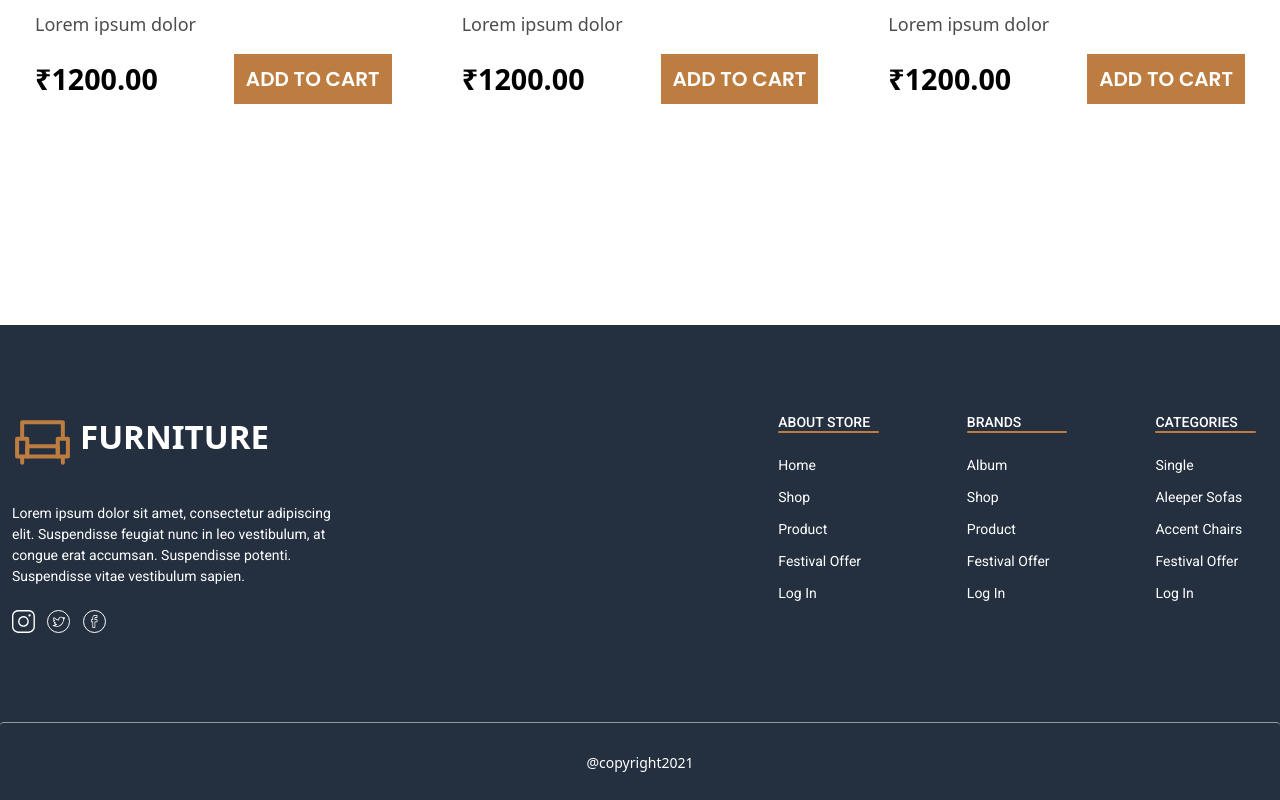
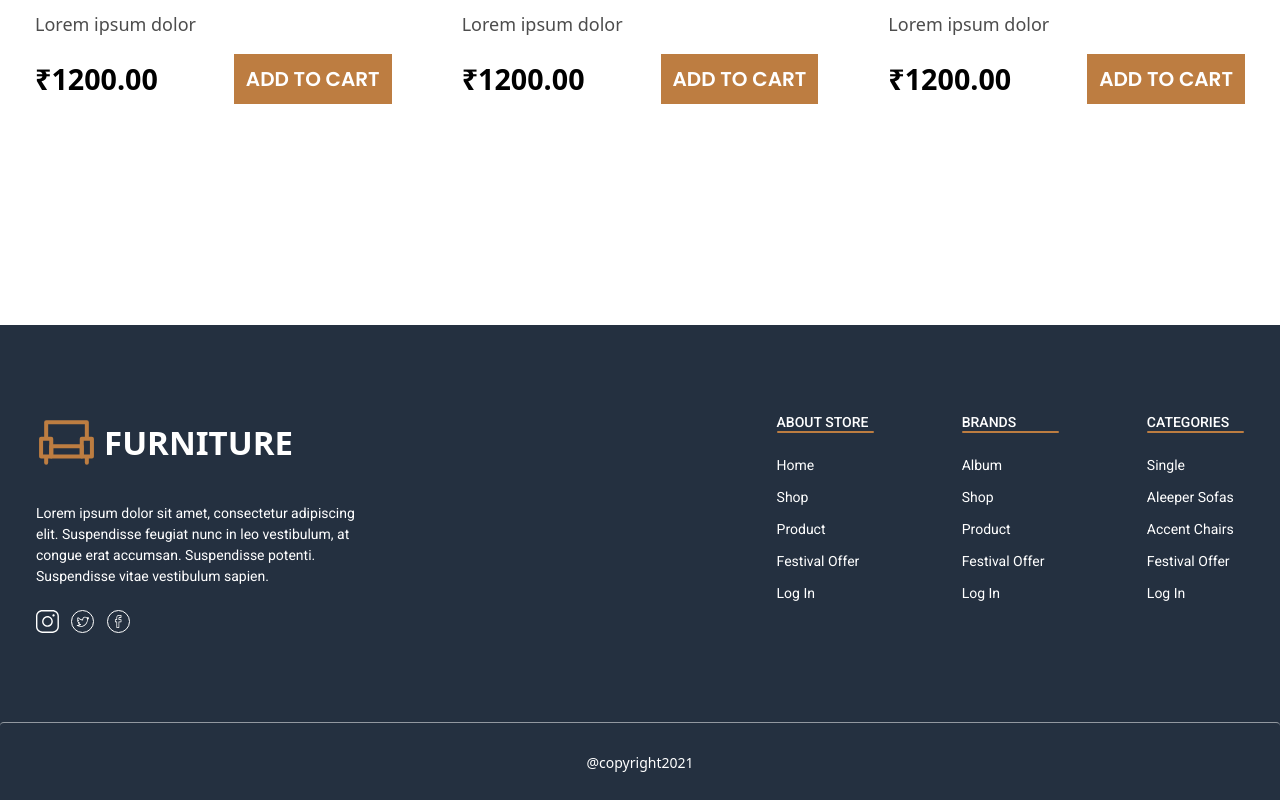
Before and after one commit to vikram-jakhar/Design, a React (Vite) app: page /about in a window 1280 px wide. Shown: the part 1957-2757 px from the top of the page. Built offline with nearby package versions, Linux system fonts and the light colour scheme.

Commit message:
add search bar

```diff
--- a/package.json
+++ b/package.json
@@ -14,6 +14,7 @@
     "react-dom": "^18.2.0",
     "react-router-dom": "^6.21.2",
     "react-slick": "^0.29.0",
+    "react-transition-group": "^4.4.5",
     "slick-carousel": "^1.8.1",
     "swiper": "^11.0.5"
   },
--- a/src/App.css
+++ b/src/App.css
@@ -34,6 +34,23 @@
 }
 .swiper-wrapper{
     align-items: center;
+}
+.search-enter {
+  opacity: 0.01;
+}
+
+.search-enter-active {
+  opacity: 1;
+  transition: opacity 300ms ease-in;
+}
+
+.search-exit {
+  opacity: 1;
+}
+
+.search-exit-active {
+  opacity: 0.01;
+  transition: opacity 300ms ease-in;
 }
 
 @media (max-width:1023px) {
--- a/src/App.jsx
+++ b/src/App.jsx
@@ -7,6 +7,7 @@ import About from "./Pages/About"
 import Shop from "./Pages/Shop"
 import Contact from "./Pages/Contact"
 import Loder from "./components/Loder"
+import BackToTop from "./components/BackToTop"
 
 
 function App() {
@@ -22,6 +23,7 @@ function App() {
         <Route path="/shop" element={<Shop />} />
         <Route path="/contact" element={<Contact />} />
       </Routes>
+      <BackToTop/>
       <Footer />
     </div>
   )
--- a/src/Pages/Homepages.jsx
+++ b/src/Pages/Homepages.jsx
@@ -21,8 +21,6 @@ const Homepages = () => {
     <LatestDeal/>
     <FestivalOffer/>
     <Testimonial/>
-    <BackToTop/>
-
     </div>
   )
 }
--- a/src/components/Footer.jsx
+++ b/src/components/Footer.jsx
@@ -7,13 +7,13 @@ const Footer = () => {
         <>
             <div className='bg-[#243040]'>
                 <div className='max-w-[1341px] mx-auto px-3'>
-                    <div className='grid grid-cols-1 gap-16 md:grid-cols-2 lg:grid-cols-7 pt-[87px] '>
-                        <div className='col-spn-1 lg:col-span-4'>
-                            <div className='flex gap-[7px]'>
+                    <div className='grid gap-10 sm:gap-16 grid-cols-2 lg:grid-cols-7 pt-[87px] px-3'>
+                        <div className='col-span-2 md:col-span-1 lg:col-span-4 px-3'>
+                            <div className='flex items-center gap-[7px]'>
                                 <Logo />
-                                <h6 className='text-white text-[33.023px] font-bold'>FURNITURE</h6>
+                                <h6 className='text-white text-[12px] sm:text-[33.023px] font-bold'>FURNITURE</h6>
                             </div>
-                            <p className='pt-[30.47px] pb-[23px] text-white text-[14px] font-roboto font-normal max-w-[338px]'> Lorem ipsum dolor sit amet, consectetur adipiscing elit. Suspendisse feugiat nunc in leo vestibulum, at congue erat accumsan. Suspendisse potenti. Suspendisse vitae vestibulum sapien.</p>
+                            <p className='sm:pt-[30.47px] pb-3 sm:pb-[23px] text-white text-[14px] font-roboto font-normal max-w-[338px]'> Lorem ipsum dolor sit amet, consectetur adipiscing elit. Suspendisse feugiat nunc in leo vestibulum, at congue erat accumsan. Suspendisse potenti. Suspendisse vitae vestibulum sapien.</p>
                             <div className='flex gap-[12.49px] pb-2 '>
                                 <span className=' cursor-pointer'>
                                     <Instagram />
@@ -29,8 +29,8 @@ const Footer = () => {
                         </div>
                         <div className='col-span-1 max-w-[130px] px-3'>
                             <ul className='flex flex-col'>
-                                <li className='text-white text-[14px] font-roboto font-medium text-nowrap after:w-full after:absolute relative after:left-0 after:right-0 after:bottom-0  after:h-[2px] after:rounded-full after:bg-[#BD7D41] '>ABOUT STORE</li>
-                                <li className='pt-[19px]'><Link className='text-white text-[14px] font-roboto font-normal transition after:duration-500 after:w-0 hover:after:w-full after:absolute relative after:left-0 after:right-0 after:bottom-0  after:h-[2px] after:rounded-full after:bg-[#BD7D41]'>Home</Link></li>
+                                <li className='text-white text-[14px] mt-0 sm:mt-5 lg:mt-0 font-roboto font-medium text-nowrap after:w-full after:absolute relative after:left-0 after:right-0 after:bottom-0  after:h-[2px] after:rounded-full after:bg-[#BD7D41] '>ABOUT STORE</li>
+                                <li className=' pt-[19px]'><Link className='text-white text-[14px] font-roboto font-normal transition after:duration-500 after:w-0 hover:after:w-full after:absolute relative after:left-0 after:right-0 after:bottom-0  after:h-[2px] after:rounded-full after:bg-[#BD7D41]'>Home</Link></li>
                                 <li className='pt-2'><Link className='text-white text-[14px] font-roboto font-normal transition after:duration-500 after:w-0 hover:after:w-full after:absolute relative after:left-0 after:right-0 after:bottom-0  after:h-[2px] after:rounded-full after:bg-[#BD7D41]'>Shop</Link></li>
                                 <li className='pt-2'><Link className='text-white text-[14px] font-roboto font-normal  transition after:duration-500 after:w-0 hover:after:w-full after:absolute relative after:left-0 after:right-0 after:bottom-0  after:h-[2px] after:rounded-full after:bg-[#BD7D41]'>Product</Link></li>
                                 <li className='pt-2'><Link className='text-white text-[14px] font-roboto font-normal  transition after:duration-500 after:w-0 hover:after:w-full after:absolute relative after:left-0 after:right-0 after:bottom-0  after:h-[2px] after:rounded-full after:bg-[#BD7D41]'>Festival Offer</Link></li>
@@ -51,10 +51,10 @@ const Footer = () => {
                             <ul className='flex flex-col'>
                                 <li className='text-white text-[14px] font-roboto font-medium text-nowrap after:w-full after:absolute relative after:left-0 after:right-0 after:bottom-0  after:h-[2px] after:rounded-full after:bg-[#BD7D41] '>CATEGORIES</li>
                                 <li className='pt-[19px]'><Link className='text-white text-[14px] font-roboto font-normal transition after:duration-500 after:w-0 hover:after:w-full after:absolute relative after:left-0 after:right-0 after:bottom-0  after:h-[2px] after:rounded-full after:bg-[#BD7D41]'>Single</Link></li>
-                                <li className='pt-2'><Link className='text-white text-[14px] font-roboto font-normal transition after:duration-500 after:w-0 hover:after:w-full after:absolute relative after:left-0 after:right-0 after:bottom-0  after:h-[2px] after:rounded-full after:bg-[#BD7D41]'>Aleeper Sofas</Link></li>
-                                <li className='pt-2'><Link className='text-white text-[14px] font-roboto font-normal  transition after:duration-500 after:w-0 hover:after:w-full after:absolute relative after:left-0 after:right-0 after:bottom-0  after:h-[2px] after:rounded-full after:bg-[#BD7D41]'>Accent Chairs</Link></li>
-                                <li className='pt-2'><Link className='text-white text-[14px] font-roboto font-normal  transition after:duration-500 after:w-0 hover:after:w-full after:absolute relative after:left-0 after:right-0 after:bottom-0  after:h-[2px] after:rounded-full after:bg-[#BD7D41]'>Festival Offer</Link></li>
-                                <li className='pt-2'><Link className='text-white text-[14px] font-roboto font-normal  transition after:duration-500 after:w-0 hover:after:w-full after:absolute relative after:left-0 after:right-0 after:bottom-0  after:h-[2px] after:rounded-full after:bg-[#BD7D41]'>Log In</Link></li>
+                                <li className='pt-2'><Link className='text-white text-[14px] font-roboto font-normal transition after:duration-500 after:w-0 hover:after:w-full after:absolute relative after:left-0 after:right-0 after:bottom-0  after:h-[2px] after:rounded-full after:bg-[#BD7D41] text-nowrap'>Aleeper Sofas</Link></li>
+                                <li className='pt-2'><Link className='text-white text-[14px] font-roboto font-normal  transition after:duration-500 after:w-0 hover:after:w-full after:absolute relative after:left-0 after:right-0 after:bottom-0  after:h-[2px] after:rounded-full after:bg-[#BD7D41] text-nowrap'>Accent Chairs</Link></li>
+                                <li className='pt-2'><Link className='text-white text-[14px] font-roboto font-normal  transition after:duration-500 after:w-0 hover:after:w-full after:absolute relative after:left-0 after:right-0 after:bottom-0  after:h-[2px] after:rounded-full after:bg-[#BD7D41] text-nowrap'>Festival Offer</Link></li>
+                                <li className='pt-2'><Link className='text-white text-[14px] font-roboto font-normal  transition after:duration-500 after:w-0 hover:after:w-full after:absolute relative after:left-0 after:right-0 after:bottom-0  after:h-[2px] after:rounded-full after:bg-[#BD7D41] text-nowrap'>Log In</Link></li>
                             </ul>
                         </div>
 
@@ -62,15 +62,11 @@ const Footer = () => {
 
 
                 </div>
-                <div className=' border-t rounded border-[rgba(255,255,255,0.50)] mt-[81.1px] w-full'>
+                <div className=' border-t rounded border-[rgba(255,255,255,0.50)] mt-9 sm:mt-[81.1px] w-full'>
 
-                    <p className='text-white text-[14px] font-normal pt-[29px] pb-[27px] text-center '>@copyright2021</p>
+                    <p className='text-white text-[14px] font-normal pt-3 sm:pt-[29px] pb-3 sm:pb-[27px] text-center '>@copyright2021</p>
                 </div>
             </div>
-
-
-
-
         </>
     )
 }
--- a/src/components/Loder.jsx
+++ b/src/components/Loder.jsx
@@ -18,8 +18,8 @@ const Loder = () => {
                     className="bg-black top-0 start-0 fixed w-full flex flex-col z-30 justify-center items-center   min-h-screen"
                 >
                     <div className=" content text-center ">
-                        <h2 className="text-white text-5xl sm:text-[100px] font-ff-mont absolute mt-10 ">Design_Furniture</h2>
-                        <h2 className="text-white text-5xl sm:text-[100px] font-ff-mont absolute mt-10">Design_Furniture</h2>
+                        <h2 className="text-white text-[24px] sm:text-5xl md:text-[100px] font-ff-mont absolute mt-10 ">Design_Furniture</h2>
+                        <h2 className="text-white text-[24px] sm:text-5xl md:text-[100px] font-ff-mont absolute mt-10">Design_Furniture</h2>
                     </div>
 
                 </section>
--- a/src/components/SingleSofa.jsx
+++ b/src/components/SingleSofa.jsx
@@ -145,7 +145,7 @@ const SingleSofa = () => {
             </div>
             <h2 className=" pt-4 sm:pt-[29px] max-sm:text-center text-xl sm:text-[35px] font-poppins font-bold leading-normal max-w-[436px]">Buy trending furniture Products.</h2>
             <p className=" pt-[19px] text-lg font-poppins leading-normal font-normal text-[#000000B2] max-w-[422px]">Lorem ipsum dolor sit amet, consectetur adipiscing elit. Sed faucibus, urna at pulvinar porta</p>
-            <div className="flex gap-[14px] pt-[39px]">
+            <div className="flex max-lg:justify-between sm:gap-[14px] pt-[39px] max-sm:mt-6">
               <button className="w-[41px] h-[41px] rounded-[10px] bg-white flex justify-center items-center" onClick={() => btn?.current?.slickPrev()}>
                 <svg width="21" height="8" viewBox="0 0 21 8" fill="none" xmlns="http://www.w3.org/2000/svg" >
                   <path d="M0.646446 4.35355C0.451185 4.15829 0.451185 3.84171 0.646446 3.64645L3.82843 0.464466C4.02369 0.269204 4.34027 0.269204 4.53553 0.464466C4.7308 0.659728 4.7308 0.976311 4.53553 1.17157L1.70711 4L4.53553 6.82843C4.7308 7.02369 4.7308 7.34027 4.53553 7.53553C4.34027 7.7308 4.02369 7.7308 3.82843 7.53553L0.646446 4.35355ZM21 4.5H1V3.5H21V4.5Z"
@@ -160,7 +160,7 @@ const SingleSofa = () => {
             </div>
           </div>
         </div>
-        <div className="w-7/12 mt-0 max-lg:mt-[50px] max-lg:w-full ">
+        <div className="w-7/12 mt-0 max-lg:mt-[17px] max-lg:w-full ">
           <Slider ref={btn} {...settings} className=" right-0">{card}</Slider>
         </div>
       </div>
--- a/src/components/SopingStore.jsx
+++ b/src/components/SopingStore.jsx
@@ -59,8 +59,8 @@ const Crddata = crd.map((crd) => (
 const SopingStore = () => {
     return (
         <div className=' pt-[135px] overflow-hidden'>
-            <div className=' max-w-[1320px] mx-auto px-3 pb-14 md:pb-[144px]'>
-                <div className='flex items-center gap-[11px] pb-[19px]'>
+            <div className=' max-w-[1320px] mx-auto px-3 pb-14 lg:pb-[144px]'>
+                <div className='flex items-center gap-[11px] pb-[19px] '>
                     <span className=' w-[70px] sm:w-[95px] h-[1px] bg-black' />
                     <p className=' text-[#BD7D41] font-normal text-[14px] sm:text-xl'>Shopping Store</p>
                 </div>
```
Also changed, not shown: src/components/Herosec.jsx (+23 -4 lines), 1 other file (tests, documents, lock files or other folders).
